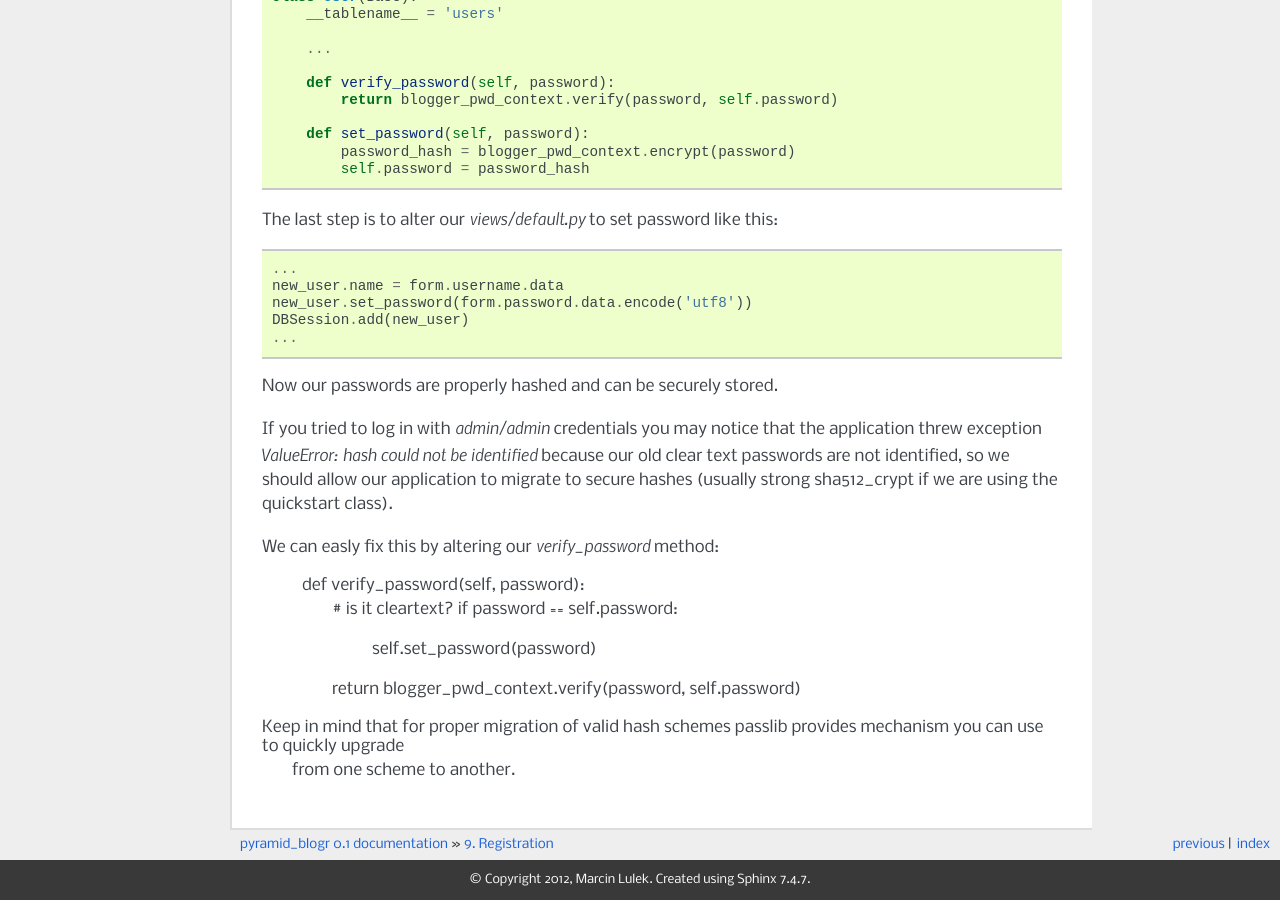
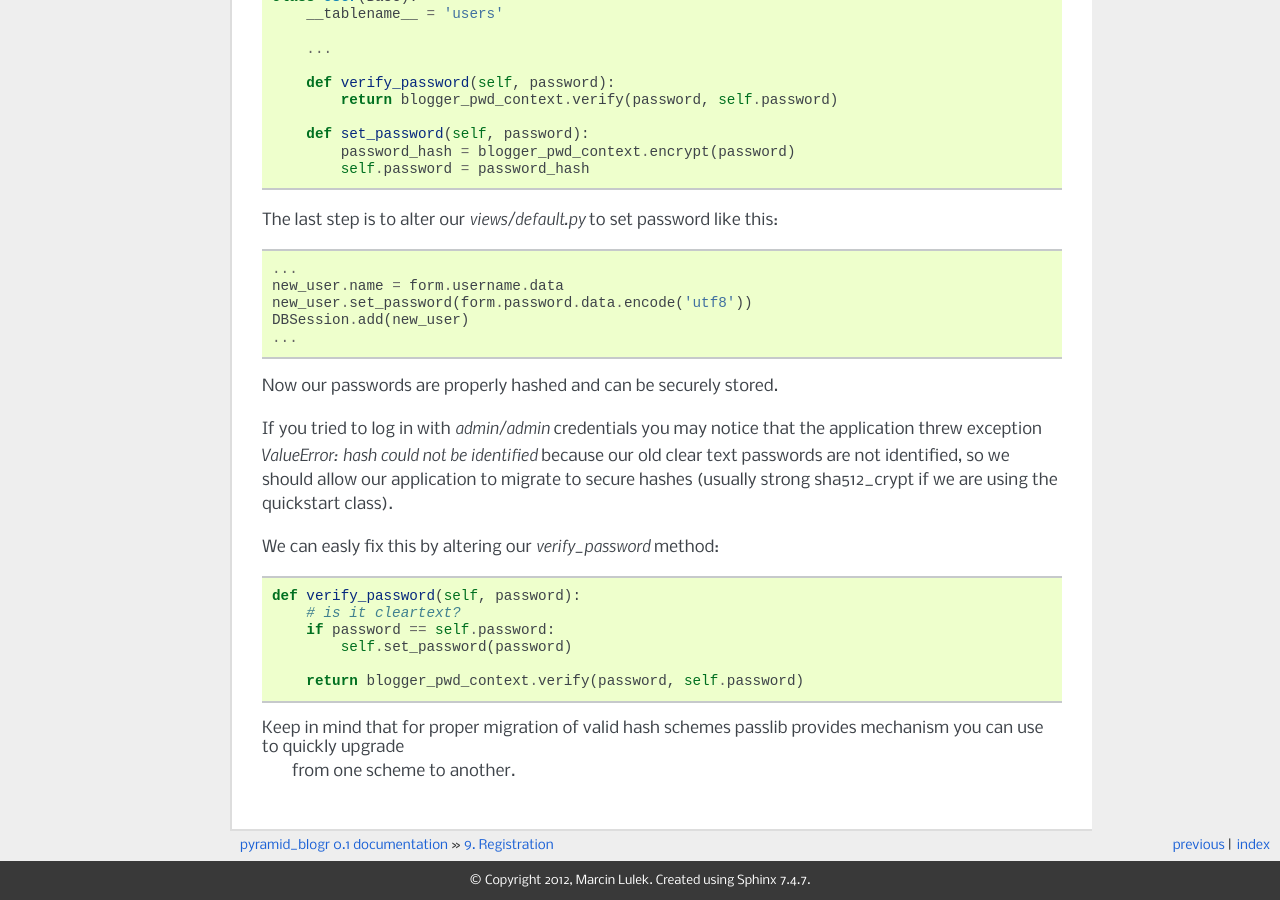
Before and after one commit to Pylons/pyramid_blogr, a Sphinx documentation site: the page built from docs/registration.rst, in a window 1280 px wide and 900 px high, scrolled down 2470 px. Built offline with Sphinx 7.4.7, drawn with Linux system fonts in a browser that asks for light colours.

Commit message:
fix formatting

```diff
--- a/docs/registration.rst
+++ b/docs/registration.rst
@@ -145,7 +145,7 @@ If you tried to log in with `admin/admin` credentials you may notice that the ap
 so we should allow our application to migrate to secure hashes (usually strong sha512_crypt if we are using the
 quickstart class).
 
-We can easly fix this by altering our `verify_password` method:
+We can easly fix this by altering our `verify_password` method::
 
     def verify_password(self, password):
         # is it cleartext?
```
